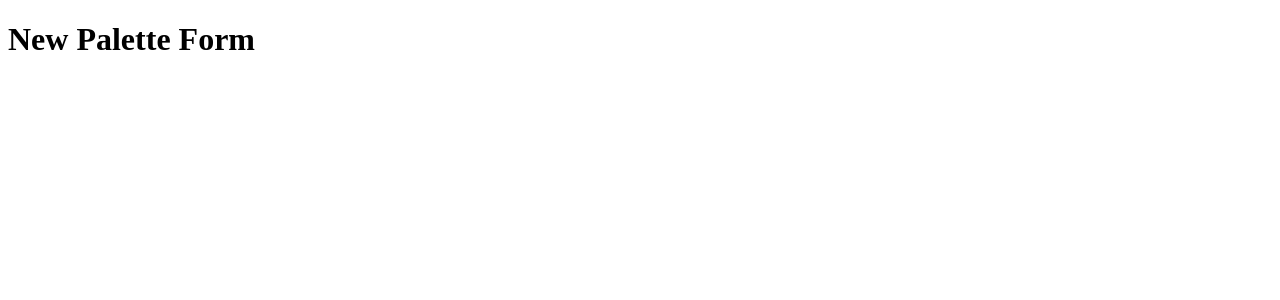
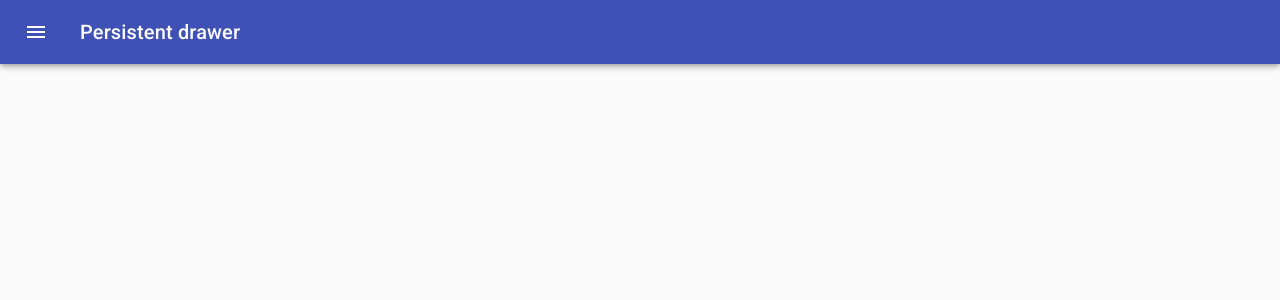
Before and after one commit to ScooterMcgavindev/color-me-react, a React app: page /palette/new in a window 1280 px wide. Shown: the top 300 px of the page. Built offline with nearby package versions, Linux system fonts and the light colour scheme.

Commit message:
add Drawer to paletteForm. updated webpack pkg

```diff
--- a/babel.config.js
+++ b/babel.config.js
@@ -2,4 +2,12 @@
   presets: ["@babel/preset-env",
     ["@babel/preset-react", { runtime: "automatic" }], // dont need to import react when just using jsx in a file
   ],
+  "plugins": [
+    [
+      "@babel/plugin-proposal-class-properties",
+      {
+        "loose": true
+      }
+    ]
+  ]
 };
--- a/package.json
+++ b/package.json
@@ -26,6 +26,7 @@
     "webpack-dev-server": "^3.11.2"
   },
   "dependencies": {
+    "@babel/plugin-proposal-class-properties": "^7.13.0",
     "@material-ui/core": "^4.11.4",
     "@material-ui/icons": "^4.11.2",
     "@material-ui/styles": "^4.11.4",
--- a/src/components/NewPaletteForm.js
+++ b/src/components/NewPaletteForm.js
@@ -1,13 +1,143 @@
 import React, { Component } from 'react';
+import classNames from 'classnames';
+import { withStyles } from '@material-ui/core/styles';
+import Drawer from '@material-ui/core/Drawer';
+import CssBaseline from '@material-ui/core/CssBaseline';
+import AppBar from '@material-ui/core/AppBar';
+import Toolbar from '@material-ui/core/Toolbar';
+import Typography from '@material-ui/core/Typography';
+import Divider from '@material-ui/core/Divider';
+import IconButton from '@material-ui/core/IconButton';
+import MenuIcon from '@material-ui/icons/Menu';
+import ChevronLeftIcon from '@material-ui/icons/ChevronLeft';
+
+
+/** Define styles for a newpalette */
+const drawerWidth = 240;
+
+const styles = theme => ({
+  root: {
+    display: 'flex',
+  },
+  appBar: {
+    transition: theme.transitions.create(['margin', 'width'], {
+      easing: theme.transitions.easing.sharp,
+      duration: theme.transitions.duration.leavingScreen,
+    }),
+  },
+  appBarShift: {
+    width: `calc(100% - ${drawerWidth}px)`,
+    marginLeft: drawerWidth,
+    transition: theme.transitions.create(['margin', 'width'], {
+      easing: theme.transitions.easing.easeOut,
+      duration: theme.transitions.duration.enteringScreen,
+    }),
+  },
+  menuButton: {
+    marginLeft: 12,
+    marginRight: 20
+  },
+  hide: {
+    display: 'none',
+  },
+  drawer: {
+    width: drawerWidth,
+    flexShrink: 0,
+  },
+  drawerPaper: {
+    width: drawerWidth,
+  },
+  drawerHeader: {
+    display: 'flex',
+    alignItems: 'center',
+    padding: '0 8px',
+    // necessary for content to be below app bar
+    ...theme.mixins.toolbar,
+    justifyContent: 'flex-end',
+  },
+  content: {
+    flexGrow: 1,
+    padding: theme.spacing.unit * 3,
+    transition: theme.transitions.create('margin', {
+      easing: theme.transitions.easing.sharp,
+      duration: theme.transitions.duration.leavingScreen,
+    }),
+    marginLeft: -drawerWidth,
+  },
+  contentShift: {
+    transition: theme.transitions.create('margin', {
+      easing: theme.transitions.easing.easeOut,
+      duration: theme.transitions.duration.enteringScreen,
+    }),
+    marginLeft: 0,
+  },
+});
 
 class NewPaletteForm extends Component {
+  state = {
+    open: false
+  };
+
+  handleDrawerOpen = () => {
+    this.setState({ open: true });
+  };
+
+  handleDrawerClose = () => {
+    this.setState({ open: false });
+  };
+
   render() {
+    const { classes } = this.props;
+    const { open } = this.state;
+
     return (
-      <div>
-        <h1>New Palette Form</h1>
+      <div className={classes.root}>
+        <CssBaseline />
+        <AppBar
+          position="fixed"
+          className={classNames(classes.appBar, {
+            [classes.appBarShift]: open,
+          })}
+        >
+          <Toolbar disableGutters={!open}>
+            <IconButton
+              color="inherit"
+              aria-label="open drawer"
+              onClick={this.handleDrawerOpen}
+              className={classNames(classes.menuButton, open && classes.hide)}
+            >
+              <MenuIcon />
+            </IconButton>
+            <Typography variant="h6" color='inherit' noWrap>
+              Persistent drawer
+            </Typography>
+          </Toolbar>
+        </AppBar>
+        <Drawer
+          className={classes.drawer}
+          variant="persistent"
+          anchor="left"
+          open={open}
+          classes={{
+            paper: classes.drawerPaper,
+          }}
+        >
+          <div className={classes.drawerHeader}>
+            <IconButton onClick={this.handleDrawerClose}>
+              <ChevronLeftIcon />
+            </IconButton>
+          </div>
+          <Divider />
+        </Drawer>
+        <main
+          className={classNames(classes.content, {
+            [classes.contentShift]: open,
+          })}
+        >
+          <div className={classes.drawerHeader} />
+        </main>
       </div>
     );
   }
 }
-
-export default NewPaletteForm;
+export default withStyles(styles, { withTheme: true })(NewPaletteForm);
```
Also changed, not shown: 1 other file (tests, documents, lock files or other folders).
